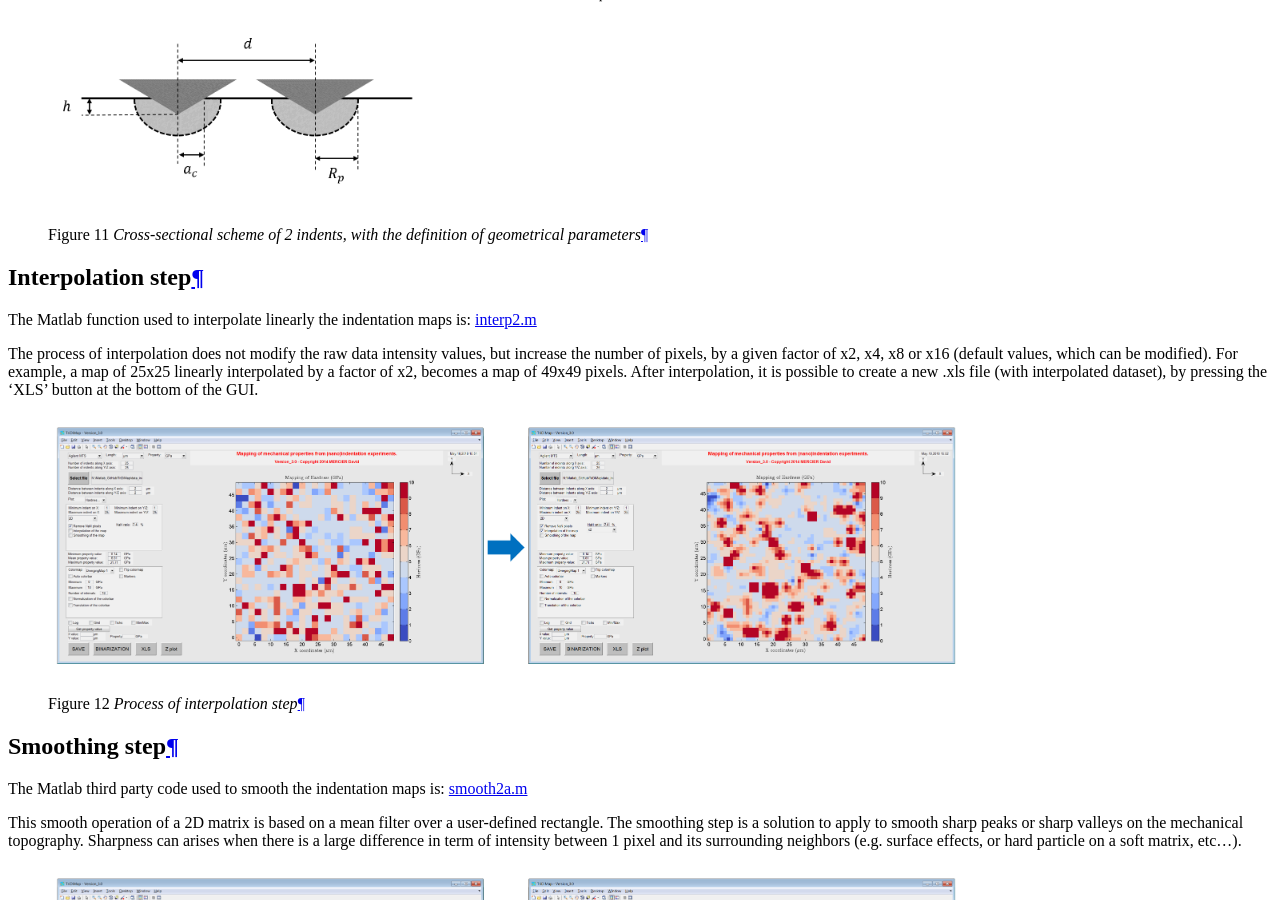
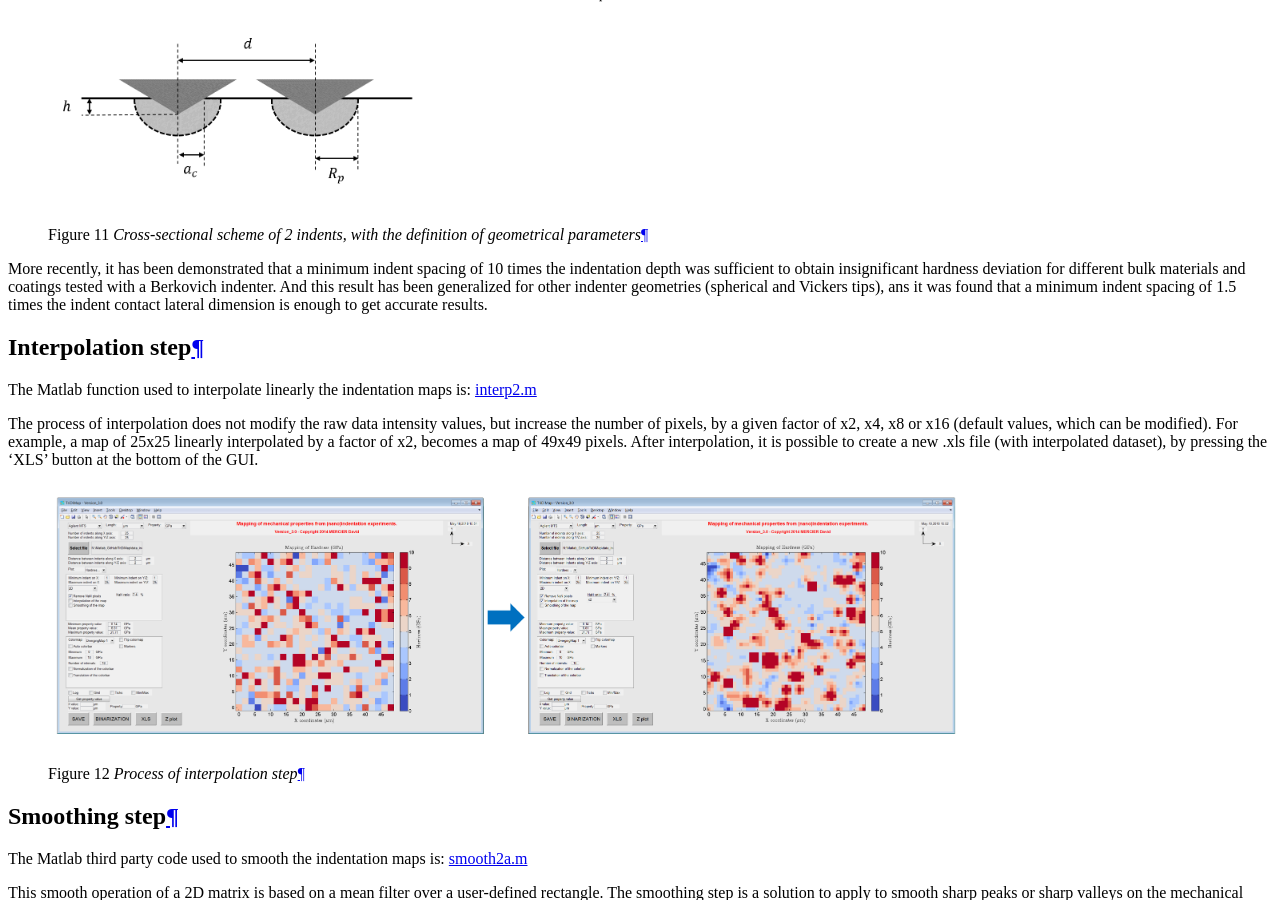
Before and after one commit to DavidMercier/TriDiMap, a Sphinx documentation site: the page built from doc/mapping.rst, in a window 1280 px wide and 900 px high, scrolled down 2084 px. Built offline with Sphinx 7.4.7, drawn with Linux system fonts in a browser that asks for light colours; comment, search, counter and statistics services are not loaded.

Commit message:
Update mapping.rst

```diff
--- a/doc/mapping.rst
+++ b/doc/mapping.rst
@@ -80,6 +80,8 @@ And in case of cube-corner indentation:
    :align: center
 
    *Cross-sectional scheme of 2 indents, with the definition of geometrical parameters*
+
+More recently, it has been demonstrated that a minimum indent spacing of 10 times the indentation depth was sufficient to obtain insignificant hardness deviation for different bulk materials and coatings tested with a Berkovich indenter. And this result has been generalized for other indenter geometries (spherical and Vickers tips), ans it was found that a minimum indent spacing of 1.5 times the indent contact lateral dimension is enough to get accurate results.
 
 Interpolation step
 -----------------------
```
